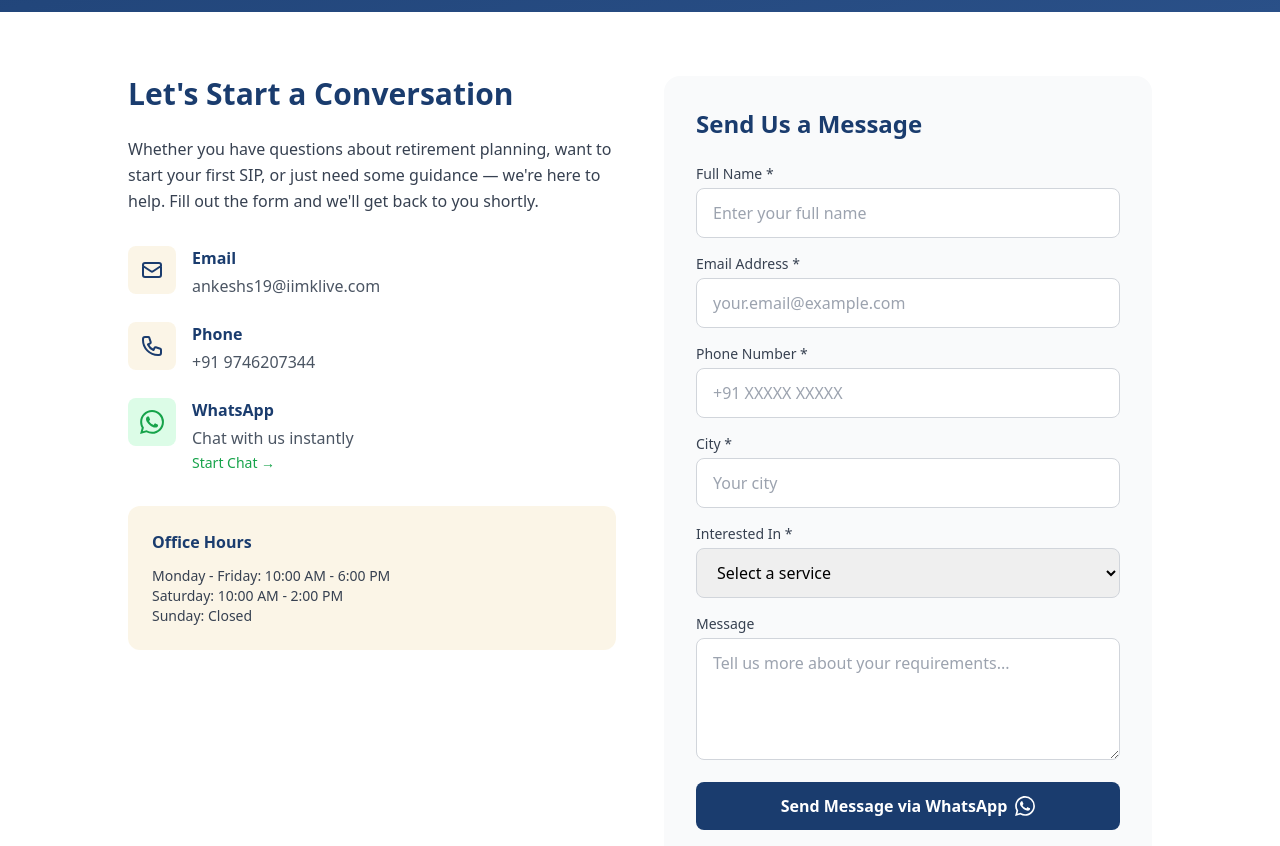
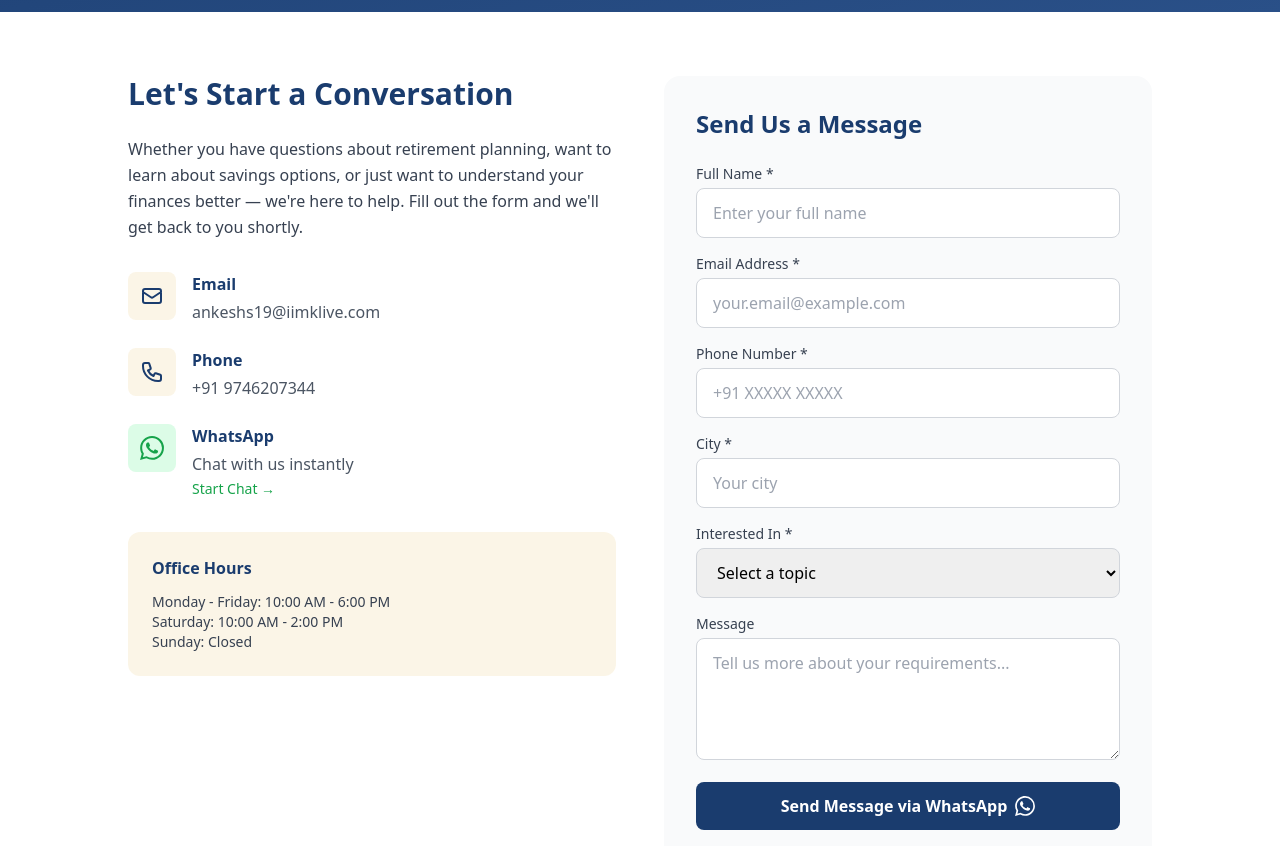
Before and after one commit to ankeshs19/pankh-website, a Next.js app: page /contact in a window 1280 px wide. Shown: the part 360-1206 px from the top of the page. Built offline with nearby package versions, Linux system fonts and the light colour scheme.

Commit message:
Update page.tsx

```diff
--- a/app/contact/page.tsx
+++ b/app/contact/page.tsx
@@ -71,7 +71,7 @@ ${formData.message}
               Get In <span className="text-pankh-gold">Touch</span>
             </h1>
             <p className="text-xl text-gray-200">
-              Ready to start your investment journey? Let's talk!
+              Ready to start your financial education journey? Let's talk!
             </p>
           </div>
         </div>
@@ -88,8 +88,8 @@ ${formData.message}
                   Let's Start a Conversation
                 </h2>
                 <p className="text-gray-700 mb-8 leading-relaxed">
-                  Whether you have questions about retirement planning, want to start your first SIP,
-                  or just need some guidance — we're here to help. Fill out the form and
+                  Whether you have questions about retirement planning, want to learn about savings options,
+                  or just want to understand your finances better — we're here to help. Fill out the form and
                   we'll get back to you shortly.
                 </p>
 
@@ -238,11 +238,11 @@ ${formData.message}
                       onChange={handleChange}
                       className="w-full px-4 py-3 border border-gray-300 rounded-lg focus:ring-2 focus:ring-pankh-navy focus:border-transparent"
                     >
-                      <option value="">Select a service</option>
-                      <option value="Retirement Planning">Retirement Planning</option>
-                      <option value="Future Planning">Future Planning (Education/Marriage/Home)</option>
-                      <option value="SIP Investment">Starting SIP Investment</option>
-                      <option value="Tax Planning">Tax Planning</option>
+                      <option value="">Select a topic</option>
+                      <option value="Retirement Planning Awareness">Retirement Planning Awareness</option>
+                      <option value="Financial Goals Awareness">Financial Goals Awareness (Education / Marriage / Home)</option>
+                      <option value="Learning About SIP and Mutual Funds">Learning About SIP &amp; Mutual Funds</option>
+                      <option value="Tax-Saving Instruments Awareness">Tax-Saving Instruments Awareness</option>
                       <option value="General Inquiry">General Inquiry</option>
                     </select>
                   </div>
```
